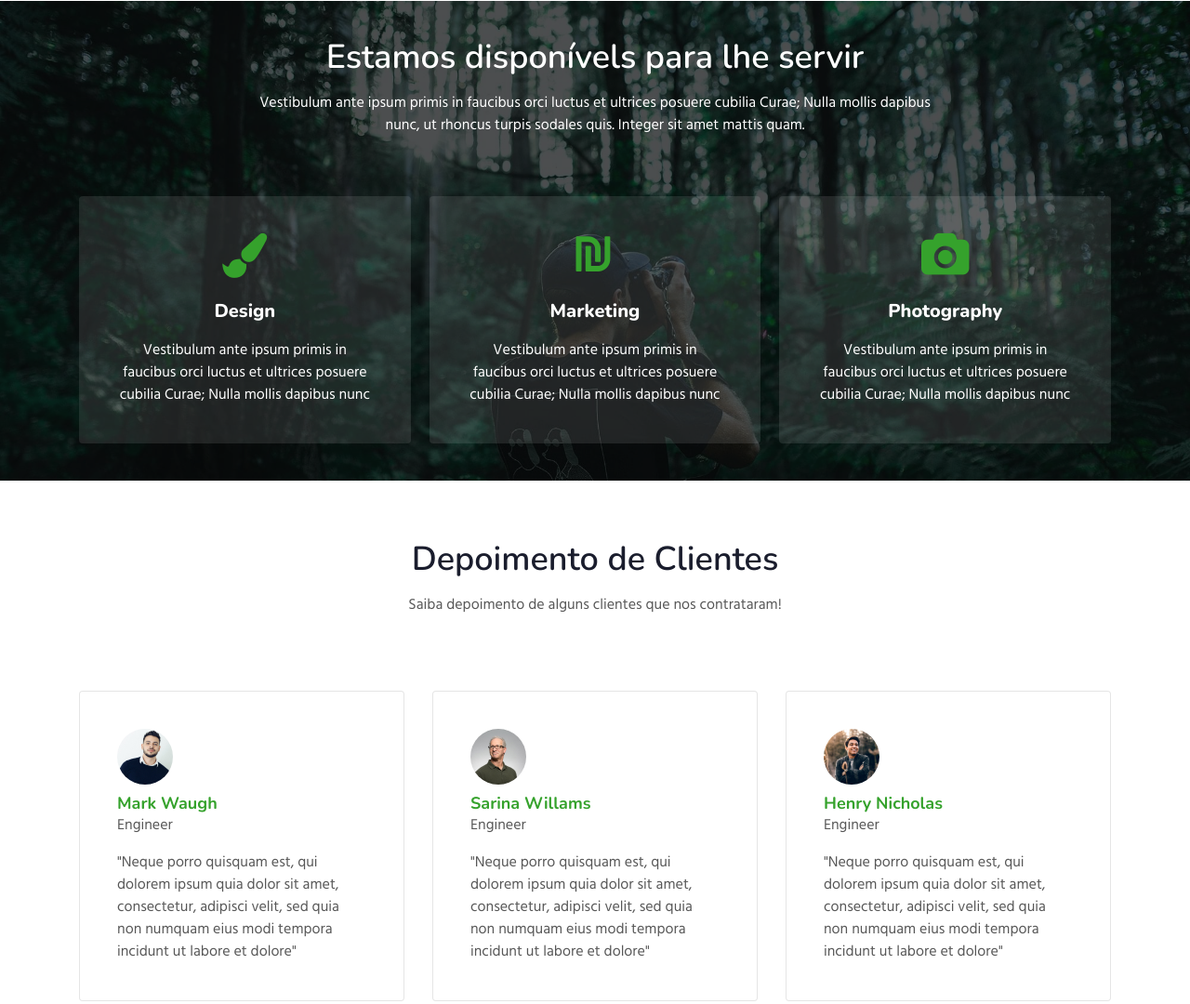
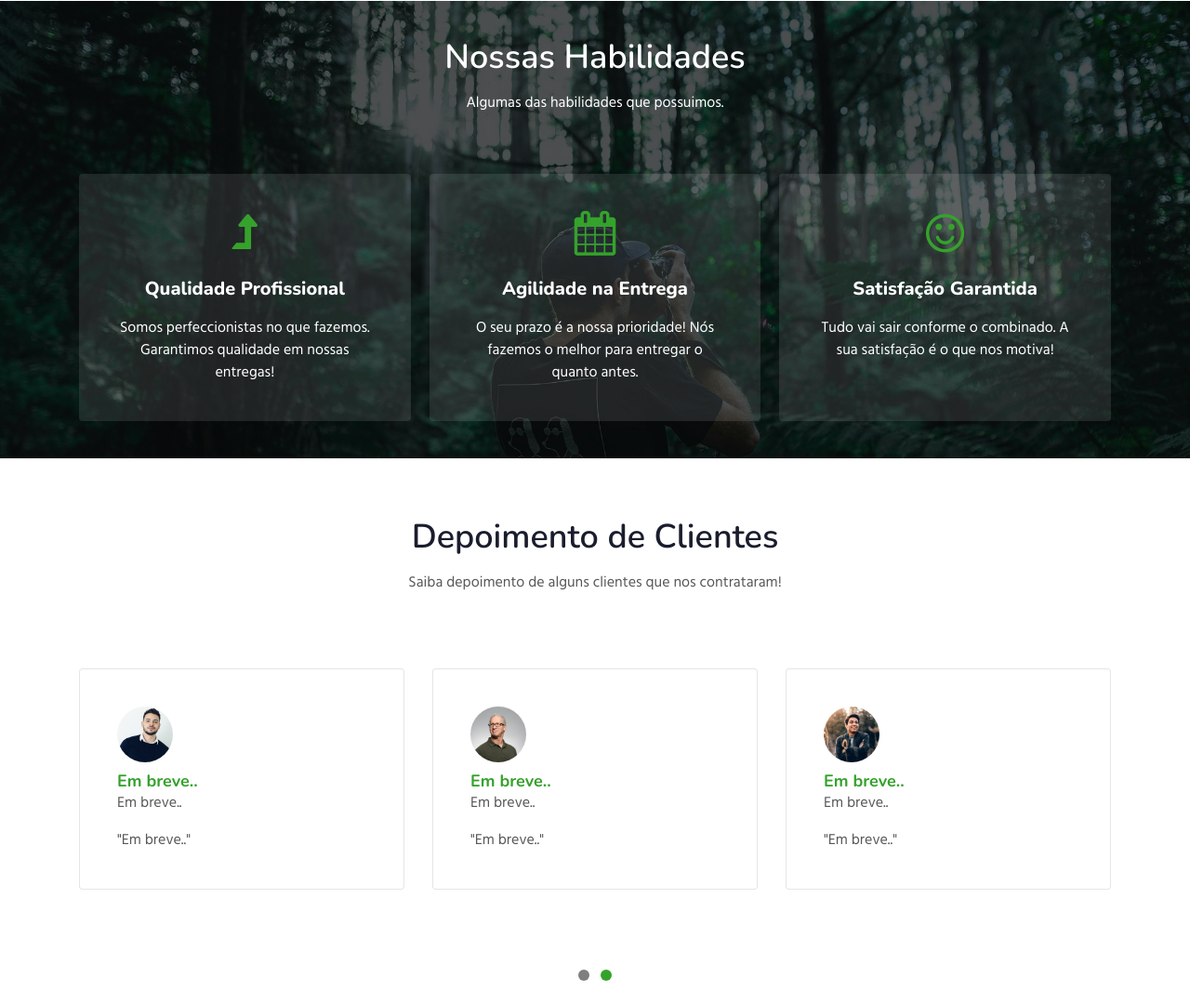
Before and after one commit to calvet/calvet.github.io, a plain HTML site: page index.html in a window 1280 px wide. Shown: the part 1227-2307 px from the top of the page at 93% size. Drawn offline with nearby package versions, Linux system fonts and the light colour scheme.

Commit message:
fix: 	Ajuste nos headers da página de sobrenós 	Ajuste nos headers da página de contato 	Ajuste nos headers da página de serviços 	Ajuste nos headers da página de index

```diff
--- a/about.html
+++ b/about.html
@@ -1,9 +1,14 @@
 <!doctype html>
 <html lang="pt-BR">
-  <head>
+<head>
     <!-- Required meta tags -->
     <meta charset="utf-8">
+    <link rel="profile" href="https://gmpg.org/xfn/11">
     <meta name="viewport" content="width=device-width, initial-scale=1, shrink-to-fit=no">
+    <meta name="robots" content="index, follow, max-image-preview:large, max-snippet:-1, max-video-preview:-1" />
+    <meta name="author" content="W3layouts">
+    <meta name="description" content="Calvet Softwares - Desenvolvimento e Manutenção de Sistemas">
+    <meta name="keywords" content="ti, sistemas, desenvolvimento, web, desktop, mobile, programação, programming, it, systems, server, gaming, python, php, html, css, javascript, site, website, custom">
 
     <title>Calvet Softwares | Sobre nós</title>
     <!-- web fonts -->
--- a/index.html
+++ b/index.html
@@ -7,23 +7,7 @@
     <meta name="viewport" content="width=device-width, initial-scale=1, shrink-to-fit=no">
     <meta name="robots" content="index, follow, max-image-preview:large, max-snippet:-1, max-video-preview:-1" />
     <meta name="author" content="W3layouts">
-    <!--
-    <link rel="canonical" href="https://gocoderz.com/" />
-	<meta property="og:locale" content="en_US" />
-	<meta property="og:type" content="website" />
-	<meta property="og:title" content="Self-paced STEM and CS learning for kids age 8 &amp; up | CoderZ" />
-	<meta property="og:description" content="Make it easy to learn (or teach) STEM and robotics programming with CoderZ’s gamified online platform. Award-winning curriculum, no experience required!" />
-	<meta property="og:url" content="https://gocoderz.com/" />
-	<meta property="og:site_name" content="CoderZ" />
-	<meta property="article:publisher" content="https://www.facebook.com/GoCoderZ/" />
-	<meta property="article:modified_time" content="2022-02-13T14:46:36+00:00" />
-	<meta property="og:image" content="https://assets.gocoderz.com/site/wp-content/uploads/2021/08/open-graph-logo-1.png" />
-	<meta property="og:image:width" content="350" />
-	<meta property="og:image:height" content="350" />
-	<meta name="twitter:card" content="summary" />
-	<meta name="twitter:site" content="@GoCoderZ" />
-	-->
-    <meta name="description" content="Calvet Softwares - Desenvolvimento de Sistemas Web/Desktop/Mobile">
+    <meta name="description" content="Calvet Softwares - Desenvolvimento e Manutenção de Sistemas">
     <meta name="keywords" content="ti, sistemas, desenvolvimento, web, desktop, mobile, programação, programming, it, systems, server, gaming, python, php, html, css, javascript, site, website, custom">
 
     <title>Calvet Softwares - Principal</title>
@@ -91,14 +75,13 @@
             <div class="heading text-center mx-auto">
                 <h3 class="head">Algumas das nossas expertises</h3>
                 <p class="my-3 head">Abaixo listamos um pouco das nossas especialidades e o nível em que estamos nelas</p>
-
             </div>
             <div class="row mt-5 pt-3">
                 <div class="col-lg-4 col-md-4 col-sm-6 skills-bar-grids mb-4 pb-2">
                     <h4>Design e Modelagem de Websites</h4>
                     <div class="progress">
                         <div class="progress-bar progress-bar-striped bg-color" role="progressbar"
-                             style="width: 40% ;height:4px;" aria-valuenow="40" aria-valuemin="0" aria-valuemax="100">
+                             style="width: 40%; height: 4px;" aria-valuenow="40" aria-valuemin="0" aria-valuemax="100">
                         </div>
                     </div>
                 </div>
@@ -106,7 +89,7 @@
                     <h4>Manutenção e Configuração</h4>
                     <div class="progress">
                         <div class="progress-bar progress-bar-striped bg-color" role="progressbar"
-                             style="width: 80% ;height:4px;" aria-valuenow="80" aria-valuemin="0" aria-valuemax="100">
+                             style="width: 80%; height: 4px;" aria-valuenow="80" aria-valuemin="0" aria-valuemax="100">
                         </div>
                     </div>
                 </div>
@@ -114,31 +97,31 @@
                     <h4>Desenvolvimento de Aplicativos Mobile</h4>
                     <div class="progress">
                         <div class="progress-bar progress-bar-striped bg-color" role="progressbar"
-                             style="width: 60% ;height:4px;" aria-valuenow="60" aria-valuemin="0" aria-valuemax="100">
+                             style="width: 60%; height: 4px;" aria-valuenow="60" aria-valuemin="0" aria-valuemax="100">
                         </div>
                     </div>
                 </div>
-                <div class="col-lg-4  col-md-4 col-sm-6 skills-bar-grids mb-4 pb-2">
+                <div class="col-lg-4 col-md-4 col-sm-6 skills-bar-grids mb-4 pb-2">
                     <h4>Big-Data</h4>
                     <div class="progress">
                         <div class="progress-bar progress-bar-striped bg-color" role="progressbar"
-                             style="width: 70% ;height:4px;" aria-valuenow="70" aria-valuemin="0" aria-valuemax="100">
+                             style="width: 70%; height: 4px;" aria-valuenow="70" aria-valuemin="0" aria-valuemax="100">
                         </div>
                     </div>
                 </div>
-                <div class="col-lg-4  col-md-4 col-sm-6 skills-bar-grids mb-4 pb-2">
+                <div class="col-lg-4 col-md-4 col-sm-6 skills-bar-grids mb-4 pb-2">
                     <h4>Desenvolvimento de Aplicações Web</h4>
                     <div class="progress">
                         <div class="progress-bar progress-bar-striped bg-color" role="progressbar"
-                             style="width: 90% ;height:4px;" aria-valuenow="90" aria-valuemin="0" aria-valuemax="100">
+                             style="width: 90%; height: 4px;" aria-valuenow="90" aria-valuemin="0" aria-valuemax="100">
                         </div>
                     </div>
                 </div>
-                <div class="col-lg-4 col-md-4 col-sm-6 skills-bar-grids ">
+                <div class="col-lg-4 col-md-4 col-sm-6 skills-bar-grids">
                     <h4>Data Web-Crawling</h4>
                     <div class="progress">
                         <div class="progress-bar progress-bar-striped bg-color" role="progressbar"
-                             style="width: 95% ;height:4px;" aria-valuenow="95" aria-valuemin="0" aria-valuemax="100">
+                             style="width: 95%; height: 4px;" aria-valuenow="95" aria-valuemin="0" aria-valuemax="100">
                         </div>
                     </div>
                 </div>
@@ -150,33 +133,24 @@
     <div class="grid top-bottom">
         <div class="container">
             <div class="heading text-center mx-auto">
-                <h3 class="head text-white">Estamos disponívels para lhe servir</h3>
-                <p class="my-3 head text-white"> Vestibulum ante ipsum primis in faucibus orci luctus et ultrices
-                    posuere cubilia Curae;
-                    Nulla mollis dapibus nunc, ut rhoncus
-                    turpis sodales quis. Integer sit amet mattis quam.</p>
+                <h3 class="head text-white">Nossas Habilidades</h3>
+                <p class="my-3 head text-white">Algumas das habilidades que possuimos.</p>
             </div>
             <div class="middle-section grid-column text-center mt-5 pt-3">
                 <div class="three-grids-columns">
-                    <span class="fa fa-paint-brush"></span>
-                    <h4>Design</h4>
-                    <p>Vestibulum ante ipsum primis in faucibus orci luctus et ultrices posuere cubilia Curae; Nulla
-                        mollis dapibus nunc</p>
-
+                    <span class="fa fa-level-up"></span>
+                    <h4>Qualidade Profissional</h4>
+                    <p>Somos perfeccionistas no que fazemos. Garantimos qualidade em nossas entregas!</p>
                 </div>
                 <div class="three-grids-columns">
-                    <span class="fa fa-ils"></span>
-                    <h4>Marketing</h4>
-                    <p>Vestibulum ante ipsum primis in faucibus orci luctus et ultrices posuere cubilia Curae; Nulla
-                        mollis dapibus nunc</p>
-
+                    <span class="fa fa-calendar"></span>
+                    <h4>Agilidade na Entrega</h4>
+                    <p>O seu prazo é a nossa prioridade! Nós fazemos o melhor para entregar o quanto antes.</p>
                 </div>
                 <div class="three-grids-columns">
-                    <span class="fa fa-camera"></span>
-                    <h4>Photography</h4>
-                    <p>Vestibulum ante ipsum primis in faucibus orci luctus et ultrices posuere cubilia Curae; Nulla
-                        mollis dapibus nunc</p>
-
+                    <span class="fa fa-smile-o"></span>
+                    <h4>Satisfação Garantida</h4>
+                    <p>Tudo vai sair conforme o combinado. A sua satisfação é o que nos motiva!</p>
                 </div>
             </div>
         </div>
@@ -447,130 +421,84 @@
         <div class="container py-lg-3">
             <div class="heading text-center mx-auto">
                 <h3 class="head">Depoimento de Clientes</h3>
-                <p class="my-3 head ">Saiba depoimento de alguns clientes que nos contrataram!</p>
+                <p class="my-3 head">Saiba depoimento de alguns clientes que nos contrataram!</p>
             </div>
-
             <div id="customerhnyCarousel" class="carousel slide" data-ride="carousel">
-
                 <ol class="carousel-indicators">
                     <li data-target="#customerhnyCarousel" data-slide-to="0" class="active"></li>
                     <li data-target="#customerhnyCarousel" data-slide-to="1"></li>
-
                 </ol>
                 <!-- Carousel items -->
                 <div class="carousel-inner pb-5">
-
                     <div class="carousel-item active">
                         <div class="customer row py-5 mt-3">
                             <div class="col-lg-4 col-md-6">
                                 <div class="card">
-
                                     <div class="card-body">
                                         <img class="card-img-top img-responsive" src="assets/images/c1.jpg" alt="">
-                                        <h3 class="card-title mt-2">Henry Nicholas</h3>
-                                        <p class="sub-title mb-3">Photographer</p>
-                                        <p class="card-text"> "Neque porro quisquam est, qui dolorem ipsum quia dolor
-                                            sit amet, consectetur, adipisci velit, sed quia non numquam eius modi
-                                            tempora incidunt ut labore et dolore"
-                                        </p>
-
-
+                                        <h3 class="card-title mt-2">Em breve..</h3>
+                                        <p class="sub-title mb-3">Em breve..</p>
+                                        <p class="card-text">"Em breve.."</p>
                                     </div>
                                 </div>
                             </div>
                             <div class="col-lg-4 col-md-6 off-testi-2">
                                 <div class="card">
-
                                     <div class="card-body">
                                         <img class="card-img-top img-responsive" src="assets/images/c2.jpg" alt="">
-                                        <h3 class="card-title mt-2">Mark Waugh</h3>
-                                        <p class="sub-title mb-3">Web Designer</p>
-                                        <p class="card-text"> "Neque porro quisquam est, qui dolorem ipsum quia dolor
-                                            sit amet, consectetur, adipisci velit, sed quia non numquam eius modi
-                                            tempora incidunt ut labore et dolore"
-                                        </p>
-
-
+                                        <h3 class="card-title mt-2">Em breve..</h3>
+                                        <p class="sub-title mb-3">Em breve..</p>
+                                        <p class="card-text">"Em breve.."</p>
                                     </div>
                                 </div>
                             </div>
                             <div class="col-lg-4 offset-md-3 offset-lg-0 col-md-6 off-testi">
                                 <div class="card">
-
                                     <div class="card-body">
                                         <img class="card-img-top img-responsive" src="assets/images/c3.jpg" alt="">
-                                        <h3 class="card-title mt-2">Sarina Willams</h3>
-                                        <p class="sub-title mb-3">Graphic Designer</p>
-                                        <p class="card-text"> "Neque porro quisquam est, qui dolorem ipsum quia dolor
-                                            sit amet, consectetur, adipisci velit, sed quia non numquam eius modi
-                                            tempora incidunt ut labore et dolore"
-                                        </p>
-
-
+                                        <h3 class="card-title mt-2">Em breve..</h3>
+                                        <p class="sub-title mb-3">Em breve..</p>
+                                        <p class="card-text">"Em breve.."</p>
                                     </div>
                                 </div>
                             </div>
                         </div>
                     </div>
                     <!--.item-->
-
                     <div class="carousel-item">
                         <div class="customer row py-5 mt-3">
                             <div class="col-lg-4 col-md-6">
                                 <div class="card">
-
                                     <div class="card-body">
                                         <img class="card-img-top img-responsive" src="assets/images/c2.jpg" alt="">
-                                        <h3 class="card-title mt-2">Mark Waugh</h3>
-                                        <p class="sub-title mb-3">Engineer</p>
-                                        <p class="card-text"> "Neque porro quisquam est, qui dolorem ipsum quia dolor
-                                            sit amet, consectetur, adipisci velit, sed quia non numquam eius modi
-                                            tempora incidunt ut labore et dolore"
-                                        </p>
-
-
+                                        <h3 class="card-title mt-2">Em breve..</h3>
+                                        <p class="sub-title mb-3">Em breve..</p>
+                                        <p class="card-text">"Em breve.."</p>
                                     </div>
                                 </div>
                             </div>
                             <div class="col-lg-4 col-md-6 off-testi-2">
                                 <div class="card">
-
                                     <div class="card-body">
                                         <img class="card-img-top img-responsive" src="assets/images/c3.jpg" alt="">
-                                        <h3 class="card-title mt-2">Sarina Willams</h3>
-                                        <p class="sub-title mb-3">Engineer</p>
-                                        <p class="card-text"> "Neque porro quisquam est, qui dolorem ipsum quia dolor
-                                            sit amet, consectetur, adipisci velit, sed quia non numquam eius modi
-                                            tempora incidunt ut labore et dolore"
-                                        </p>
-
-
+                                        <h3 class="card-title mt-2">Em breve..</h3>
+                                        <p class="sub-title mb-3">Em breve..</p>
+                                        <p class="card-text">"Em breve.."</p>
                                     </div>
                                 </div>
-
-
                             </div>
                             <div class="col-lg-4 offset-md-3 offset-lg-0 col-md-6 off-testi">
                                 <div class="card">
-
                                     <div class="card-body">
                                         <img class="card-img-top img-responsive" src="assets/images/c1.jpg" alt="">
-                                        <h3 class="card-title mt-2">Henry Nicholas</h3>
-                                        <p class="sub-title mb-3">Engineer</p>
-                                        <p class="card-text"> "Neque porro quisquam est, qui dolorem ipsum quia dolor
-                                            sit amet, consectetur, adipisci velit, sed quia non numquam eius modi
-                                            tempora incidunt ut labore et dolore"
-                                        </p>
-
-
+                                        <h3 class="card-title mt-2">Em breve..</h3>
+                                        <p class="sub-title mb-3">Em breve..</p>
+                                        <p class="card-text">"Em breve.."</p>
                                     </div>
                                 </div>
                             </div>
                         </div>
-
                     </div>
-
-
                 </div>
                 <!--.carousel-inner-->
             </div>
```
Also changed, not shown: contact.html (+6 -0 lines), services.html (+5 -0 lines).
